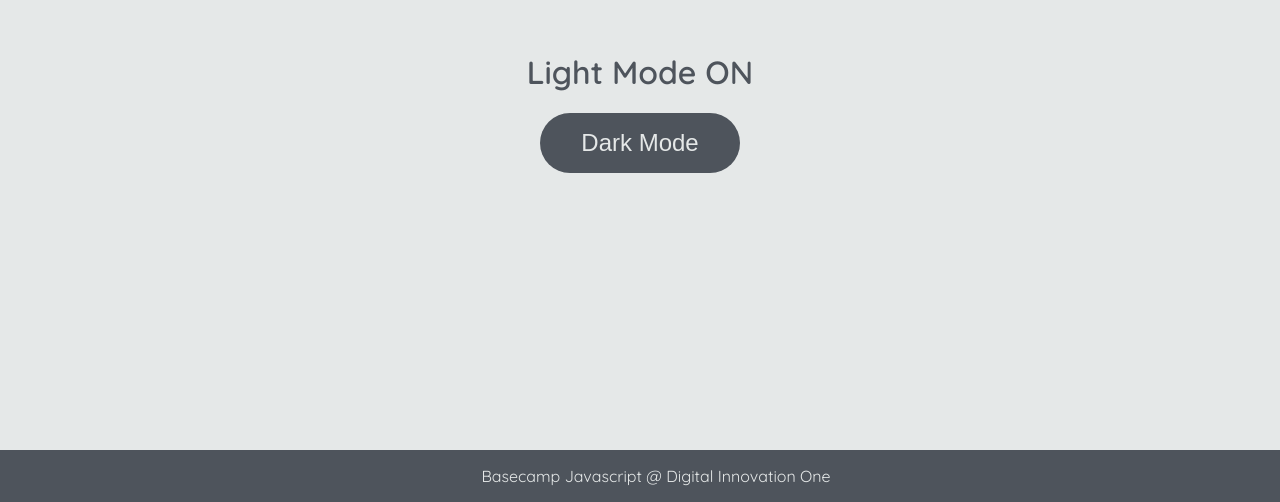
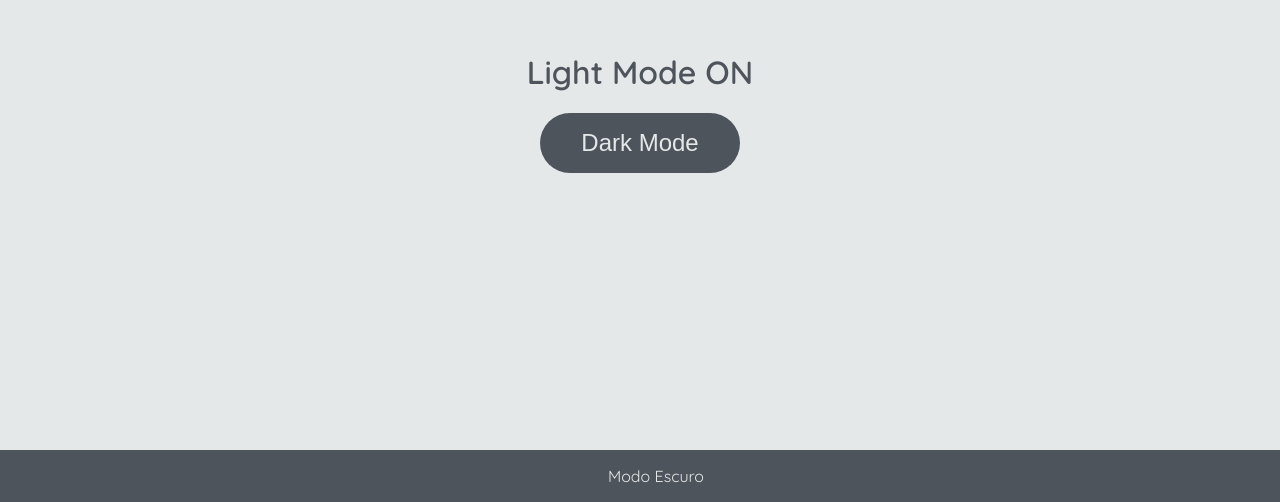
Before and after one commit to CharlesVinicius/ModoEscuroJS, a plain HTML site: page DarkMode/index.html in a window 1280 px wide. Shown: the part 298-800 px from the top of the page. Drawn offline with Linux system fonts and the light colour scheme.

Commit message:
footer alterado

```diff
--- a/DarkMode/index.html
+++ b/DarkMode/index.html
@@ -13,7 +13,7 @@
         <button aria-label="selecionar-modo" id="mode-selector">Dark Mode</button>
     </main>
 
-    <footer>Basecamp Javascript @ Digital Innovation One</footer>
+    <footer>Modo Escuro</footer>
 
 </body>
 
```
